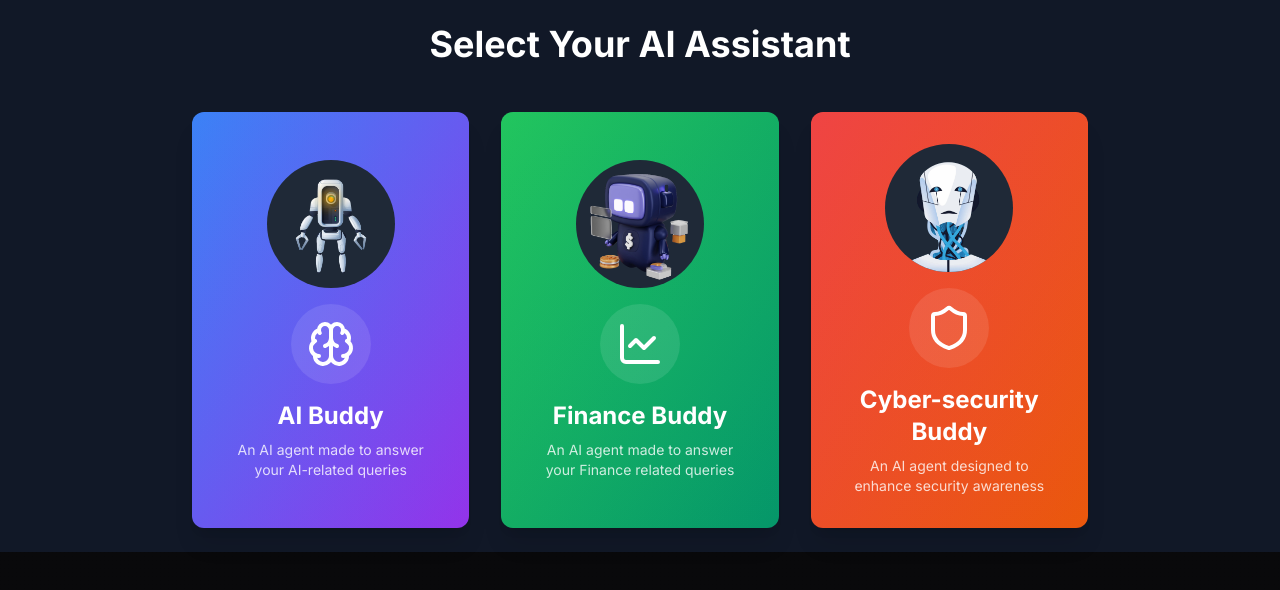
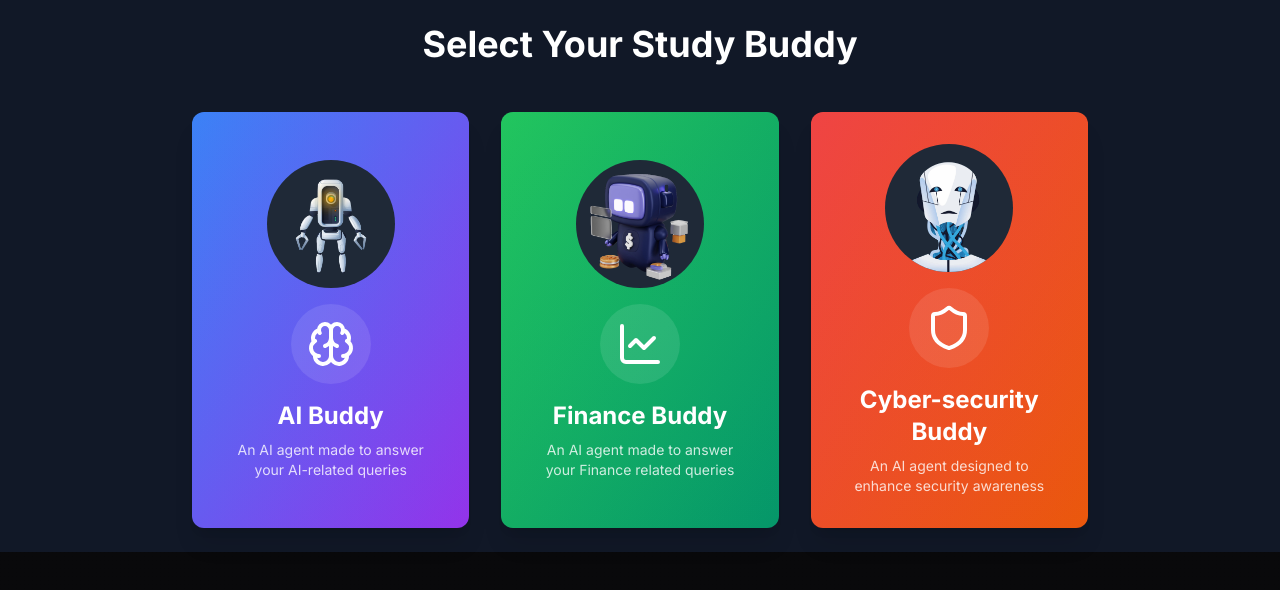
Before and after one commit to anasAnonymous/StudyBuddy, a Next.js app in the folder client/: page /flash-cards in a window 1280 px wide. Shown: the top 590 px of the page. Built offline with nearby package versions, Linux system fonts and the light colour scheme.

Commit message:
minor anas bhai update

```diff
--- a/client/app/flash-cards/page.tsx
+++ b/client/app/flash-cards/page.tsx
@@ -197,7 +197,7 @@ const FlashCardPage = () => {
     return (
       <div className="bg-gray-900 p-6">
         <div className="max-w-4xl mx-auto">
-          <h1 className="text-4xl font-bold text-white text-center mb-12">Select Your AI Assistant</h1>
+          <h1 className="text-4xl font-bold text-white text-center mb-12">Select Your Study Buddy</h1>
           <div className="grid grid-cols-1 md:grid-cols-3 gap-8">
             {(Object.keys(agentConfigs) as Agent[]).map((agent) => {
               const AgentIcon = agentConfigs[agent as keyof typeof agentConfigs].icon;
```
